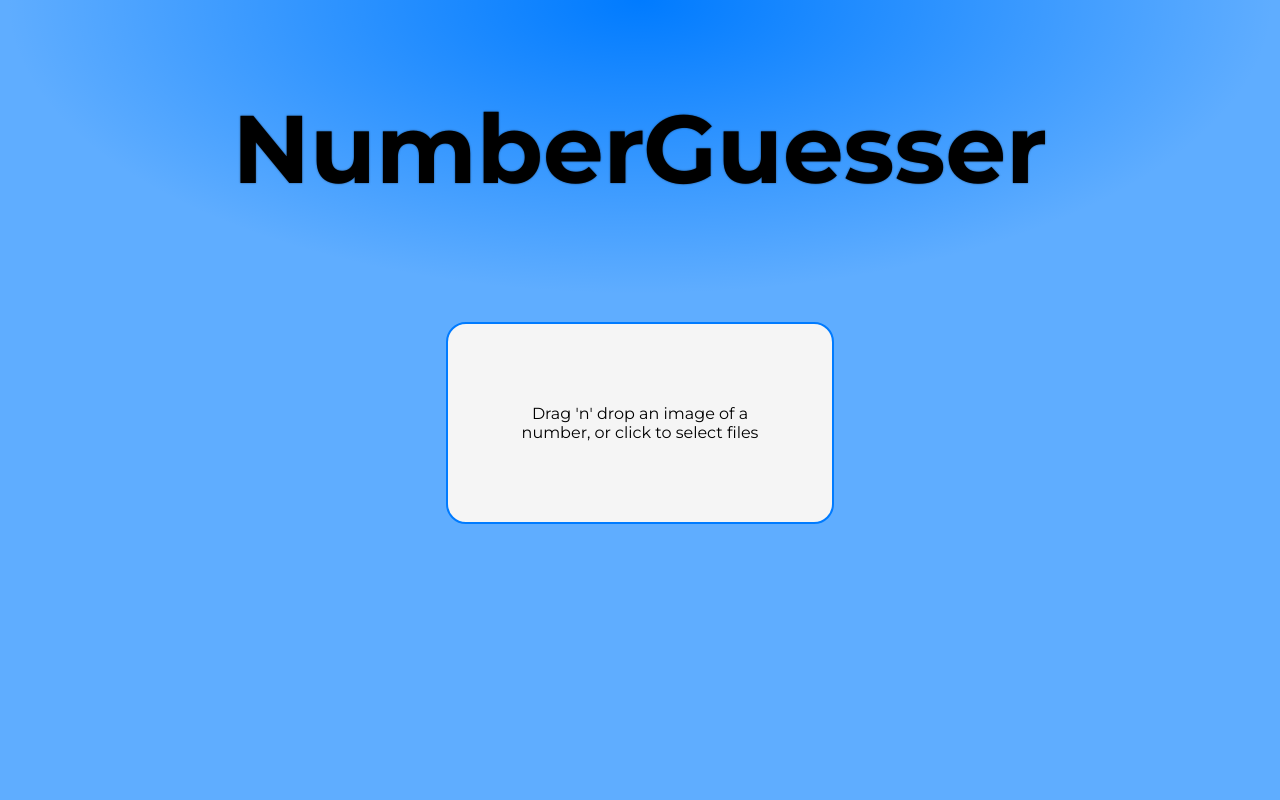
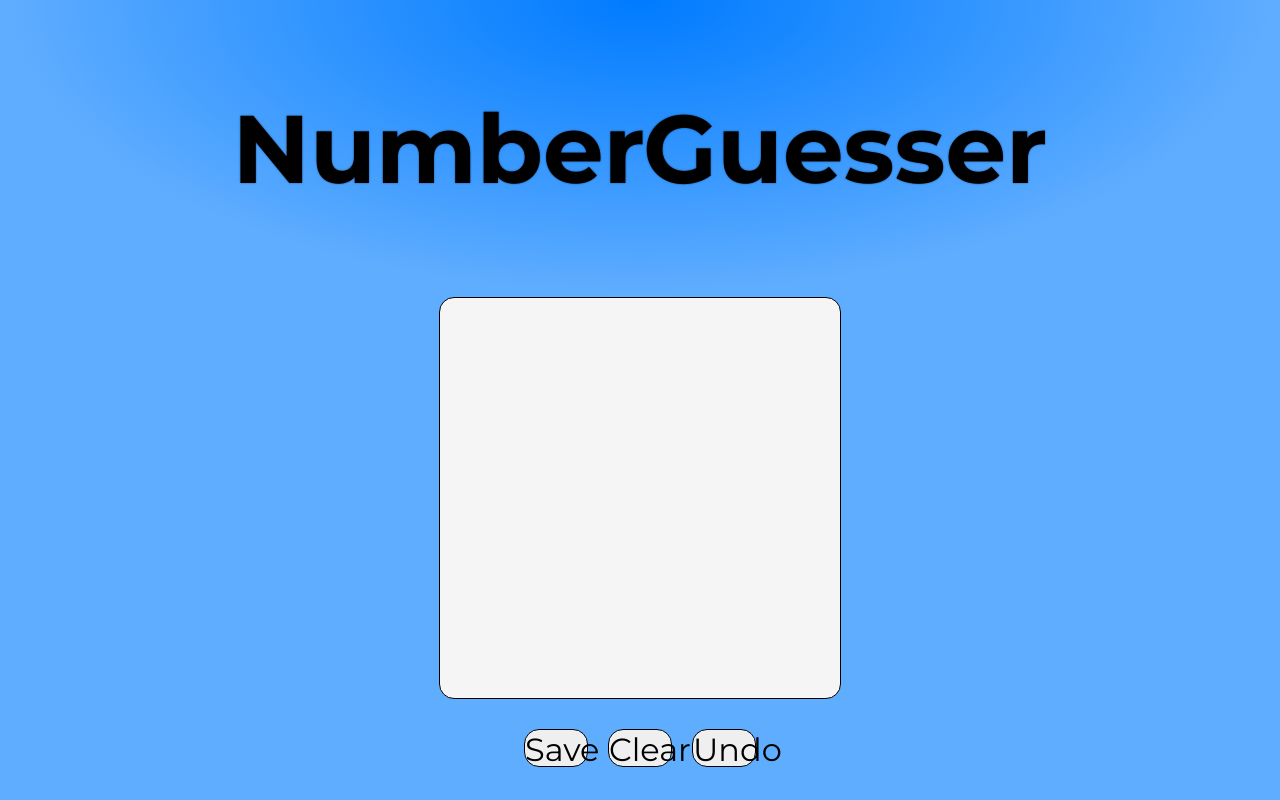
Before and after one commit to ShalevHak/number-guessing-ai, a React app in the folder number-guessing-frontend/: page / in a window 1280 px wide. Built offline with nearby package versions, Linux system fonts and the light colour scheme.

Commit message:
Replaced image upload with canvas

```diff
--- a/number-guessing-frontend/src/CSS/main.css
+++ b/number-guessing-frontend/src/CSS/main.css
@@ -36,8 +36,39 @@ padding: 2vw;
   border-radius: 20px;
   transition: all ease-in-out 200ms;
   background-color: whitesmoke;
+  font-size: 1.5rem;
 }
 
 .image-drop-div:hover{
-  box-shadow: 0px 0px 10px #0000008b;
+  transform: scale(1.1);
+  box-shadow: 0px 0px 15px #0000008b;
 }
+
+/* DrawingCanvas */
+
+canvas{
+  border: 1px solid black;
+  border-radius: 15px;
+  background-color: whitesmoke;
+}
+
+.canvas-container{
+  display: flex;
+  flex-direction: column;
+  align-items: center;
+}
+
+.canvas-buttons{
+  margin: 20px;
+}
+
+.canvas-button{
+  margin: 10px;
+  width: 5vw;
+  height: 3vw;
+  font-size: 2rem;
+  font-family: 'Montserrat', sans-serif;
+  padding: 0px;
+  border-radius: 15px;
+  border: 1px solid black;
+}
--- /dev/null
+++ b/number-guessing-frontend/src/Componants/DrawingCanvas.js
@@ -0,0 +1,93 @@
+import React, { useRef, useState, useEffect } from 'react';
+
+const DrawingCanvas = () => {
+  const canvasRef = useRef(null);
+  const contextRef = useRef(null);
+  const [isDrawing, setIsDrawing] = useState(false);
+  const [history, setHistory] = useState([]);
+  const [step, setStep] = useState(-1);
+
+  useEffect(() => {
+    const canvas = canvasRef.current;
+    canvas.width = 400;
+    canvas.height = 400;
+    canvas.style.width = '400px';
+    canvas.style.height = '400px';
+
+    const context = canvas.getContext('2d');
+    context.lineCap = 'round';
+    context.strokeStyle = 'black';
+    context.lineWidth = 2;
+    contextRef.current = context;
+  }, []);
+
+  const startDrawing = ({ nativeEvent }) => {
+    const { offsetX, offsetY } = nativeEvent;
+    contextRef.current.beginPath();
+    contextRef.current.moveTo(offsetX, offsetY);
+    setIsDrawing(true);
+  };
+
+  const finishDrawing = () => {
+    contextRef.current.closePath();
+    setIsDrawing(false);
+
+    const canvas = canvasRef.current;
+    setHistory((prevHistory) => [...prevHistory.slice(0, step + 1), canvas.toDataURL()]);
+    setStep((prevStep) => prevStep + 1);
+  };
+
+  const draw = ({ nativeEvent }) => {
+    if (!isDrawing) return;
+    const { offsetX, offsetY } = nativeEvent;
+    contextRef.current.lineTo(offsetX, offsetY);
+    contextRef.current.stroke();
+  };
+
+  const handleSave = () => {
+    const canvas = canvasRef.current;
+    const dataURL = canvas.toDataURL('image/png');
+    console.log(dataURL);
+  };
+
+  const handleClear = () => {
+    const canvas = canvasRef.current;
+    const context = contextRef.current;
+    context.clearRect(0, 0, canvas.width, canvas.height);
+  };
+
+  const handleUndo = () => {
+    if (step > 0) {
+      const canvas = canvasRef.current;
+      const context = contextRef.current;
+      const img = new Image();
+      img.src = history[step - 1];
+      img.onload = () => {
+        context.clearRect(0, 0, canvas.width, canvas.height);
+        context.drawImage(img, 0, 0);
+      };
+      setStep((prevStep) => prevStep - 1);
+    } else if (step === 0) {
+      handleClear();
+      setStep(-1);
+    }
+  };
+
+  return (
+    <div className='canvas-container'>
+      <canvas
+        onMouseDown={startDrawing}
+        onMouseUp={finishDrawing}
+        onMouseMove={draw}
+        ref={canvasRef}
+      />
+      <div className='canvas-buttons'>
+        <button className='canvas-button' onClick={handleSave}>Save</button>
+        <button className='canvas-button' onClick={handleClear}>Clear</button>
+        <button className='canvas-button' onClick={handleUndo}>Undo</button>
+      </div>
+    </div>
+  );
+};
+
+export default DrawingCanvas;
--- a/number-guessing-frontend/src/Componants/ImageUploader.js
+++ b/number-guessing-frontend/src/Componants/ImageUploader.js
@@ -13,7 +13,7 @@ const ImageUploader = () => {
   return (
     <div {...getRootProps()} className='image-drop-div'>
       <input {...getInputProps()} />
-      <p>Drag 'n' drop an image of a number, or click to select files</p>
+      <p>Drag 'n' drop an image of a number, or click to select the file</p>
     </div>
   );
 };
--- a/number-guessing-frontend/src/Componants/MainContent.js
+++ b/number-guessing-frontend/src/Componants/MainContent.js
@@ -1,10 +1,10 @@
 import React from 'react'
-import ImageUploader from './ImageUploader'
+import DrawingCanvas from './DrawingCanvas'
 
 function MainContent() {
   return (
     <div className='main-content'>
-      <ImageUploader/>
+      <DrawingCanvas/>
     </div>
   )
 }
```
